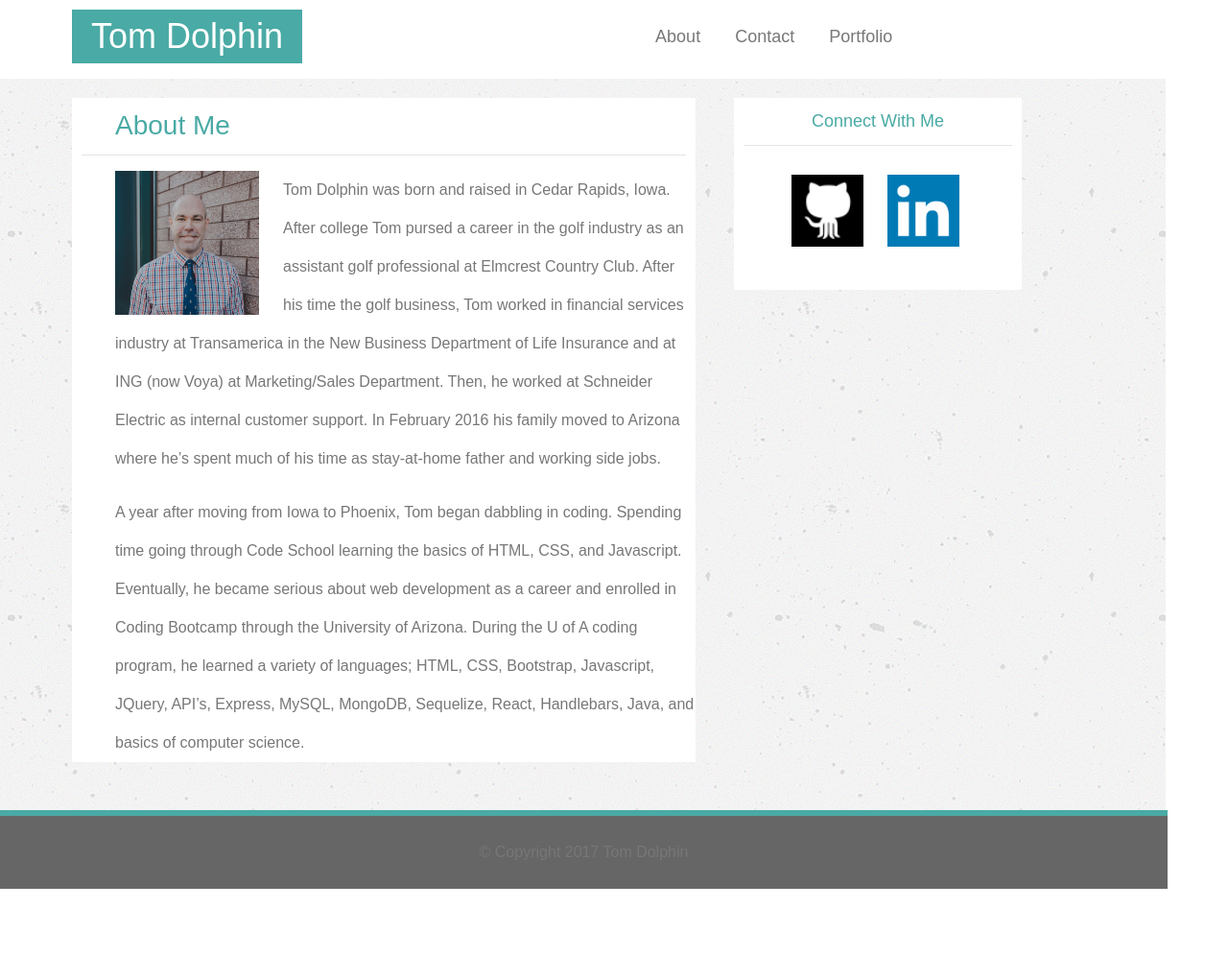
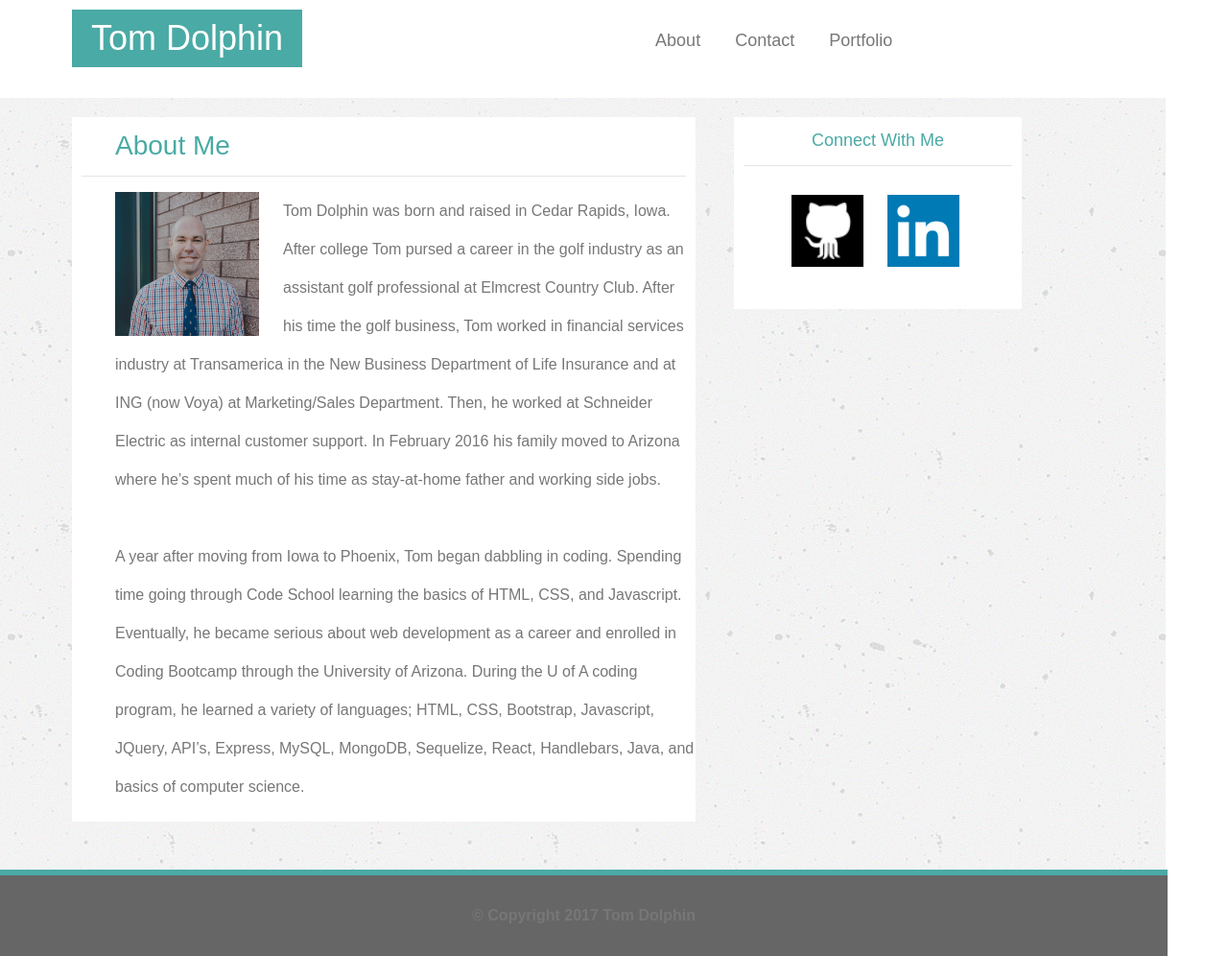
Before and after one commit to tjdolphin23/Responsive-Portfolio, a website: page app/public/index.html in a window 1280 px wide. Shown: the whole page at 96% size. Before the commit the page ends 926 px from the top, so only its background shows below. Drawn offline with nearby package versions, Linux system fonts and the light colour scheme.

Commit message:
updated css

```diff
--- a/app/public/css/reset.css
+++ /dev/null
@@ -1,48 +0,0 @@
-/* http://meyerweb.com/eric/tools/css/reset/
-   v2.0 | 20110126
-   License: none (public domain)
-*/
-
-html, body, div, span, applet, object, iframe,
-h1, h2, h3, h4, h5, h6, p, blockquote, pre,
-a, abbr, acronym, address, big, cite, code,
-del, dfn, em, img, ins, kbd, q, s, samp,
-small, strike, strong, sub, sup, tt, var,
-b, u, i, center,
-dl, dt, dd, ol, ul, li,
-fieldset, form, label, legend,
-table, caption, tbody, tfoot, thead, tr, th, td,
-article, aside, canvas, details, embed,
-figure, figcaption, footer, header, hgroup,
-menu, nav, output, ruby, section, summary,
-time, mark, audio, video {
-	margin: 0;
-	padding: 0;
-	border: 0;
-	font-size: 100%;
-	font: inherit;
-	vertical-align: baseline;
-}
-/* HTML5 display-role reset for older browsers */
-article, aside, details, figcaption, figure,
-footer, header, hgroup, menu, nav, section {
-	display: block;
-}
-body {
-	line-height: 1;
-}
-ol, ul {
-	list-style: none;
-}
-blockquote, q {
-	quotes: none;
-}
-blockquote:before, blockquote:after,
-q:before, q:after {
-	content: '';
-	content: none;
-}
-table {
-	border-collapse: collapse;
-	border-spacing: 0;
-}
--- a/app/public/css/style.css
+++ b/app/public/css/style.css
@@ -16,7 +16,6 @@ h1 {
 	margin-left: 75px;
 	margin-top: 10px;
 	padding: 10px 20px 10px 20px;
-	display: inline;
 }
 
 .nav {
@@ -34,7 +33,7 @@ a {
 section {
 	background-image: url("../Images/concrete-texture.png");
 	display: inline-flex;
-	border color: #dddddd;
+	border-color: #dddddd;
 }
 
 h2 {
@@ -55,7 +54,6 @@ img {
 	height: 150px;
 	margin-right: 25px;
 }
-
 
 p {
 	color: #777777;
@@ -84,8 +82,6 @@ p {
 	height: 200px;
 	margin-top: 20px;
 	margin-right: 150px;
-	clear: both;
-	display: inline;
 }
 
 #logo {
--- a/app/public/index.html
+++ b/app/public/index.html
@@ -5,8 +5,6 @@
 	<meta charset="UTF-8">
 	<meta name="viewport" content="width=device-width, initial-scale=1">
 	<link rel="stylesheet" href="https://maxcdn.bootstrapcdn.com/bootstrap/4.0.0-beta.3/css/bootstrap.min.css" integrity="sha384-Zug+QiDoJOrZ5t4lssLdxGhVrurbmBWopoEl+M6BdEfwnCJZtKxi1KgxUyJq13dy" crossorigin="anonymous">
-	<!-- Link to reset stylesheet -->
-	<link rel="stylesheet" href="css/reset.css">
 	<link rel="stylesheet" href="css/style.css">
 	<title>index</title>
 
```
Also changed, not shown: 2 other files.
